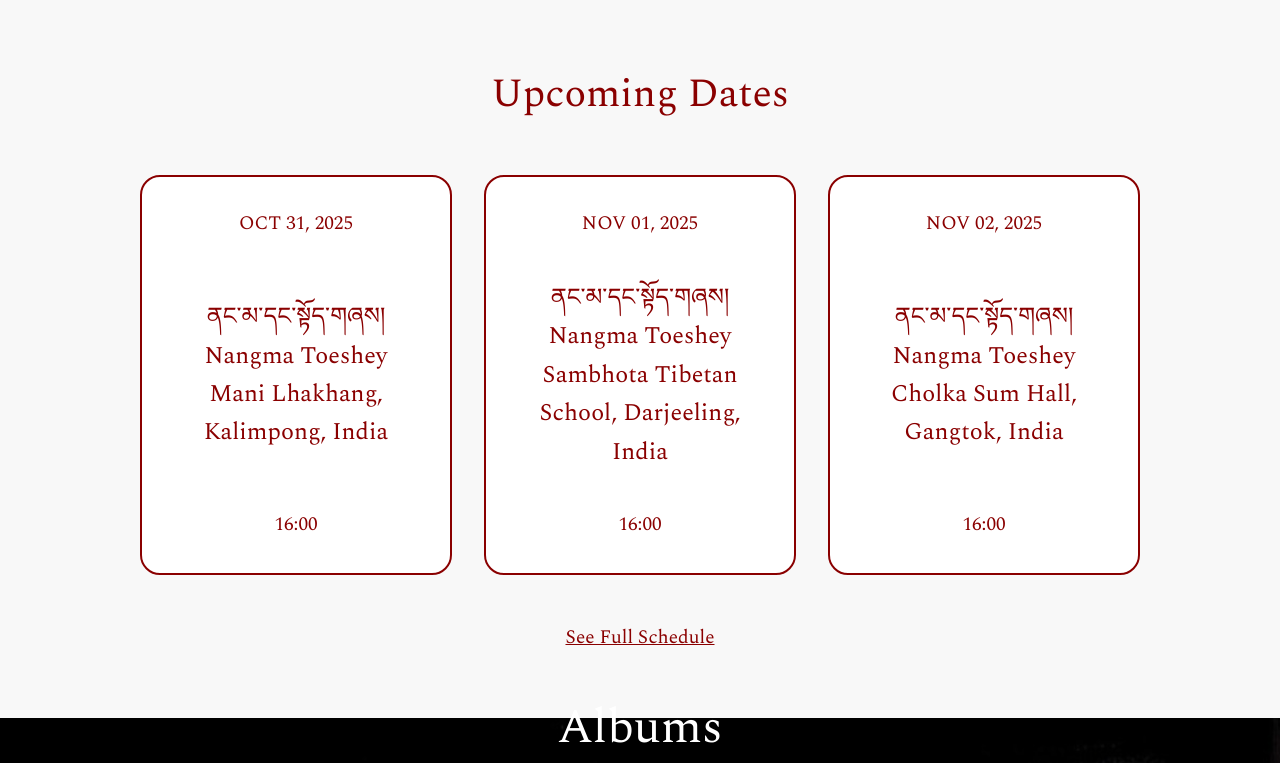
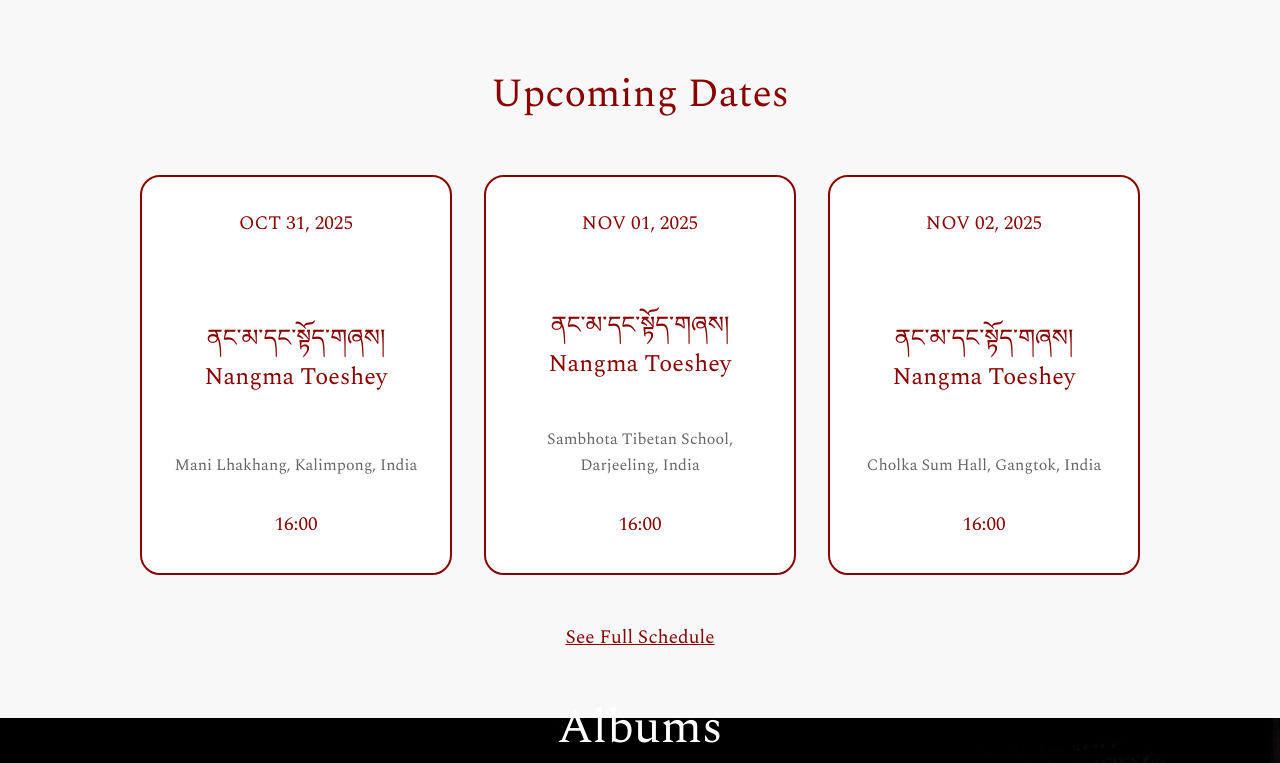
Before and after one commit to Rojlap107/Techung, a PHP site: page / in a window 1280 px wide. Shown: the part 721-1484 px from the top of the page. Run offline with PHP 8.4, Linux system fonts and the light colour scheme.

Commit message:
Make location text smaller than venue in upcoming dates section
- Separated venue and location into distinct elements
- Reduced location font size from 1.5rem to 1rem
- Changed location color to #666 for visual hierarchy
- Adjusted spacing between venue and location

🤖 Generated with [Claude Code](https://claude.com/claude-code)

Co-Authored-By: Claude <noreply@anthropic.com>

```diff
--- a/index.html
+++ b/index.html
@@ -169,7 +169,8 @@
 
                 eventCard.innerHTML = `
                     <div class="event-date">${formattedDate.month} ${formattedDate.day}, ${formattedDate.year}</div>
-                    <div class="event-venue">${event.venue}<br>${event.location}</div>
+                    <div class="event-venue">${event.venue}</div>
+                    <div class="event-location">${event.location}</div>
                     <div class="event-time">${event.time}</div>
                 `;
 
--- a/styles.css
+++ b/styles.css
@@ -337,11 +337,18 @@ footer .container {
     color: #8a0000;
     font-size: 1.5rem;
     font-weight: 400;
+    margin-bottom: 0.5rem;
+    flex-grow: 1;
+    display: flex;
+    align-items: center;
+    justify-content: center;
+}
+
+.event-location {
+    color: #666;
+    font-size: 1rem;
+    font-weight: 300;
     margin-bottom: 2rem;
-    flex-grow: 1;
-    display: flex;
-    align-items: center;
-    justify-content: center;
 }
 
 .event-time {
```
